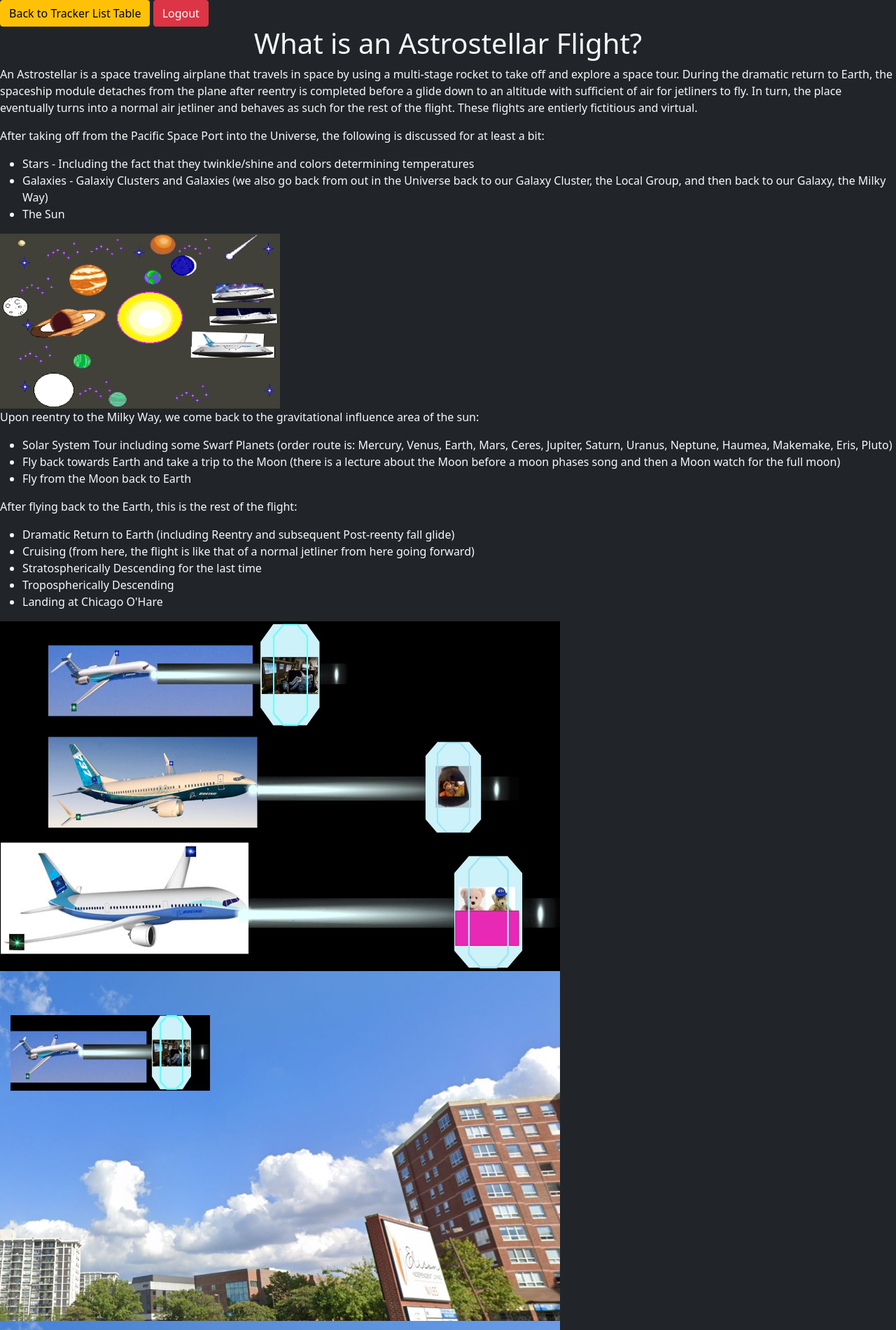
After one commit to timkim0103/Astrostellar-TKim---Flight-Tracker, a Flask app: template flask_app/templates/about.html in a window 1280 px wide. The commit adds this page. Shown: the top 1901 px of the page at 70% size. Run offline with Flask 3, Linux system fonts and the light colour scheme; the template is opened without the code that fills it, so the values that code supplies are empty.

Commit message:
commit message

```diff
--- /dev/null
+++ b/flask_app/templates/about.html
@@ -0,0 +1,79 @@
+<!DOCTYPE html>
+<html lang="en">
+<head>
+    <meta charset="UTF-8">
+    <meta http-equiv="X-UA-Compatible" content="IE=edge">
+    <meta name="viewport" content="width=device-width, initial-scale=1.0">
+    <title>About Astrostellar Flights!!!</title>
+    <link href="https://cdn.jsdelivr.net/npm/bootstrap@5.0.2/dist/css/bootstrap.min.css" rel="stylesheet" integrity="sha384-EVSTQN3/azprG1Anm3QDgpJLIm9Nao0Yz1ztcQTwFspd3yD65VohhpuuCOmLASjC" crossorigin="anonymous">
+</head>
+<body class="bg-dark text-light">
+    <a href="/crafts" class="btn btn-warning">Back to Tracker List Table</a>
+    <a href="/logout" class="btn btn-danger">Logout</a>
+
+    <h1 class="text-center text-light">What is an Astrostellar Flight?</h1>
+
+    <p>An Astrostellar is a space traveling airplane that travels in space by using a multi-stage rocket to take off and explore a space tour.  During the dramatic return to Earth, the spaceship module detaches from the plane after reentry is completed before a glide down to an altitude with sufficient of air for jetliners to fly.  In turn, the place eventually turns into a normal air jetliner and behaves as such for the rest of the flight.  These flights are entierly fictitious and virtual.</p>
+    <p>After taking off from the Pacific Space Port into the Universe, the following is discussed for at least a bit:</p>
+    <ul>
+        <li>Stars - Including the fact that they twinkle/shine and colors determining temperatures</li>
+        <li>Galaxies - Galaxiy Clusters and Galaxies (we also go back from out in the Universe back to our Galaxy Cluster, the Local Group, and then back to our Galaxy, the Milky Way)</li>
+        <li>The Sun</li>
+    </ul>
+
+    <img src="{{ url_for('static', filename='images/screenshot20231228010615.jpg') }}"  class = "image" width = 400 height = 250/>
+
+
+    <p>Upon reentry to the Milky Way, we come back to the gravitational influence area of the sun:</p>
+    <ul>
+        <li>Solar System Tour including some Swarf Planets (order route is: Mercury, Venus, Earth, Mars, Ceres, Jupiter, Saturn, Uranus, Neptune, Haumea, Makemake, Eris, Pluto)</li>
+        <li>Fly back towards Earth and take a trip to the Moon (there is a lecture about the Moon before a moon phases song and then a Moon watch for the full moon)</li>
+        <li>Fly from the Moon back to Earth</li>
+    </ul>
+
+
+
+    <p>After flying back to the Earth, this is the rest of the flight:</p>
+    <ul>
+        <li>Dramatic Return to Earth (including Reentry and subsequent Post-reenty fall glide)</li>
+        <li>Cruising (from here, the flight is like that of a normal jetliner from here going forward)</li>
+        <li>Stratospherically Descending for the last time</li>
+        <li>Tropospherically Descending</li>
+        <li>Landing at Chicago O'Hare</li>
+    </ul>
+
+
+    <img src="{{ url_for('static', filename='images/AstrostellarsinLandingsatOHare.jpg') }}"  class = "image" width = 800 height = 500/>
+
+    <img src="{{ url_for('static', filename='images/717AstrostellarseeninNiles.jpg') }}"  class = "image" width = 800 height = 500/>
+    <img src="{{ url_for('static', filename='images/737AstrostellarseeninNiles.jpg') }}"  class = "image" width = 800 height = 500/>
+    <img src="{{ url_for('static', filename='images/RescuerofTuffyBearandUrsulaMinorseeninNiles.jpg') }}"  class = "image" width = 800 height = 500/>
+
+
+
+    <h1 class="text-center text-light">History of the Astrostellar Flights</h1>
+    <p>Since August 2019, Astrostellars began operating using space planes based on Boeing Aircrafts 717-100X and 737 MAX7/700.  In 2023, The Rescuer of Tuffy Bear and Ursula Minor (based on what would have been the 797) debuted into operations.  Everything is made by Boeing.</p>
+
+    <p>In 2019, a summit between North Korea, South Korea, and the United States took place as a trilateral summit.  The deal that was made out of that was that:</p>
+    <ul>
+        <li>All 3 nations must collaborate in making operations safe and enjoyable for space portions through oversights by North Korea's National Aerospace Technology Administration (NATA), South Korea's Korea Aerospace Research Institute (KARI), and the United States NASA.</li>
+        <li>Space Tours and all portions of each such flight from the start (including the Dramatic Return tor Earth) are flown by 2 Korean Astronauts (one from North Korea and one from South Korea).</li>
+        <li>2 American aero-aviation pilots take controls for the rest of the flight after the dramatic reutrn to Earth is completed.</li>
+        <li>Aero jetliner aviation portions of the flights are overseen by the USA's Federal Avaition Administration.</li>
+        <li>All flights mjust originate from the Pacific Sapce Port in Kodiak, Alaska.</li>
+        <li>All flights must land at Chicago's O'Hare International Airport (Runway 22R is strongly recommended) using any domestic terminal.</li>
+        <li>These flights are to be operating regardless of any situations that are political or about diplomatic relations (no suspensions are allowed to occur over any newly emerged tensions).</li>
+        <li>Any permanent changes to routings require another summit involving all 3 nations.</li>
+    </ul>
+
+    <p>Captain Rosemarie Aquilina J.D. and First Officer TK are the pilots for the aviation portion of these flights.</p>
+
+
+
+
+
+</body>
+<footer>
+    <a href="/crafts" class="btn btn-warning" position = "bottom">Back to Tracker List Table</a>
+</footer>
+</html>
--- a/flask_app/templates/dashboard.html
+++ b/flask_app/templates/dashboard.html
@@ -14,16 +14,19 @@
     <a href="/crafts/new" class="btn btn-primary">+Create</a>
     {% endif %}
     <a href="/logout" class="btn btn-info">Logout</a>
+    <a href="/about" class="btn btn-primary">About Astrostellar Flights</a>
+    <a href="/servicealerts" class="btn btn-danger">Service Alerts</a>
 	<h3 class = "text-center text-light">The Astrostellar planes are planes that start as space crafts to do <br> a full out space tour that ends at the trip to the moon.  After <br> the trip to the moon, they fly back to Earth and return to Earth dramatically <br> (including reentry and subsequent fall glide).  The dramatic return to Earth ends as the plane turns into a <br> normal jet airplane to fly as such to cruise at 41000 feet before making the final descent and landing.</h3>
     <h3 class = "text-center text-light">All of the Astrostellars are space traveling variants of Boeing 7x7 Aircrafts and are made by Boeing!</h3>
     <h2 class="text-center text-primary">Departure Point for all Astrostellar flights: Pacific Spaceport Complex - Alaska (PSCA)</h2>
 
     <h2 class="text-center text-primary">Arrival Point for all Astrostellar flights: Chicago O'Hare International Airport (ORD)</h2>
+    <h3 class = "text-success">All Astrostellar flights are resuming for May 2023.  For the first time ever, the Boeing The Rescuer of Tuffy Bear and Ursula Minor has debuted!</h3>
 
 
     <h3 class = "text-info">SERVICE ALERT</h3>
-    <h3 class = "text-success">All Astrostellar flights are resuming for May 2023.  For the first time ever, the Boeing The Rescuer of Tuffy Bear and Ursula Minor has debuted!</h3>
     <p class = "text-light">Starting in 2023, The Rescuer of Tuffy Bear and Ursula Minor may be operated instead of the 717 Astrostellar and 737 Astrostellar on certain months, depending on the situation.</p>
+    <p class = "text-light">Due to an incident at O'Hare Airport and multiple incidents in the surrounding airspace around it, all Astrostellar flights have been indefinitely suspended.</p>
 
 
     <table class="table table-hover text-light">
--- a/flask_app/templates/index.html
+++ b/flask_app/templates/index.html
@@ -72,5 +72,8 @@
             <input type="submit" value="Login" class="btn btn-success">
         </form>
     </div>
+
+    <p class = "text-danger">Due to an incident at O'Hare Airport and multiple incidents in the surrounding airspace around it, all Astrostellar flights have been indefinitely suspended.</p>
+
 </body>
 </html>
```
Also changed, not shown: flask_app/controllers/users.py (+10 -1 lines), flask_app/templates/alerts.html (added, +20 -0 lines), flask_app/static/images/717AstrostellarseeninNiles.JPG (added), flask_app/static/images/737AstrostellarseeninNiles.JPG (added), flask_app/static/images/AstrostellarsinLandingsatOHare.JPG (added), flask_app/static/images/RescuerofTuffyBearandUrsulaMinorseeninNiles.JPG (added), flask_app/static/images/screenshot20231228010615.jpg (added).
